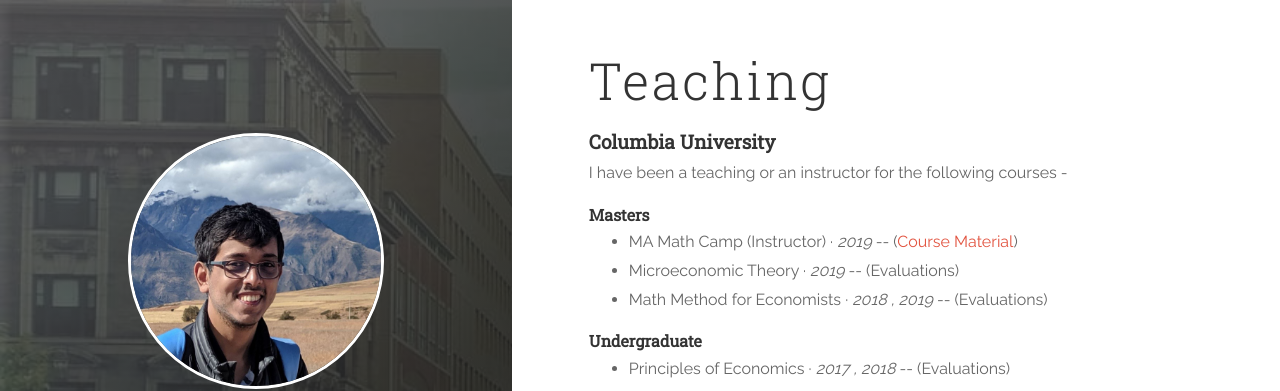
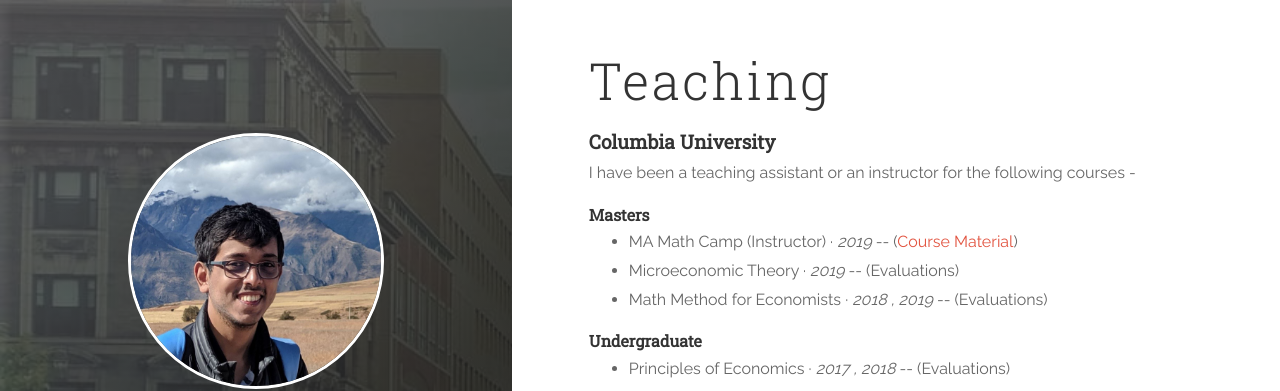
Before and after one commit to vinayakiyer/vinayakiyer.github.io, a Jekyll site: the page built from _posts/2018-06-12-teaching.markdown, in a window 1280 px wide. Shown: the top 391 px of the page. Built offline with Jekyll 4.4.1, drawn with Linux system fonts in a browser that asks for light colours.

Commit message:
Update 2018-06-12-teaching.markdown

```diff
--- a/_posts/2018-06-12-teaching.markdown
+++ b/_posts/2018-06-12-teaching.markdown
@@ -4,7 +4,7 @@ categories: [jekyll]
 tags: [jekyll]
 ---
 <h4 id="columbia-university"><strong>Columbia University</strong></h4>
-<p>I have been a teaching or an instructor for the following courses -
+<p>I have been a teaching assistant or an instructor for the following courses -
 <!---
 <br />(<a href="" target="_blank">Course evaluations</a>)</p>
 -->
```
